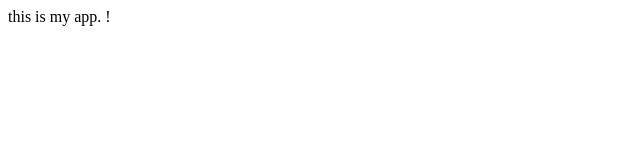
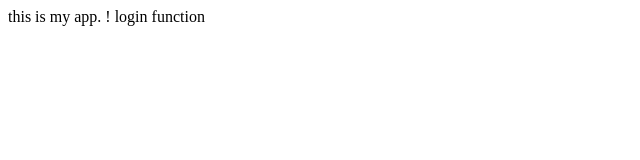
Before and after one commit to mahmoudkishk1/app-sample, a plain HTML site: page index.html in a window 1280 px wide. Shown: the whole page, without its empty margins (0-640 px from the left). Drawn offline with Linux system fonts and the light colour scheme.

```diff
--- /dev/null
+++ b/dir2/app2.js
@@ -0,0 +1 @@
+console.log("hi everyone")
--- a/index.html
+++ b/index.html
@@ -2,6 +2,7 @@
     <head>
         <body>
             this is my app. !
+            login function
         </body>
     </head>
 </html>
```
Also changed, not shown: log.txt (added), login.html (added).
